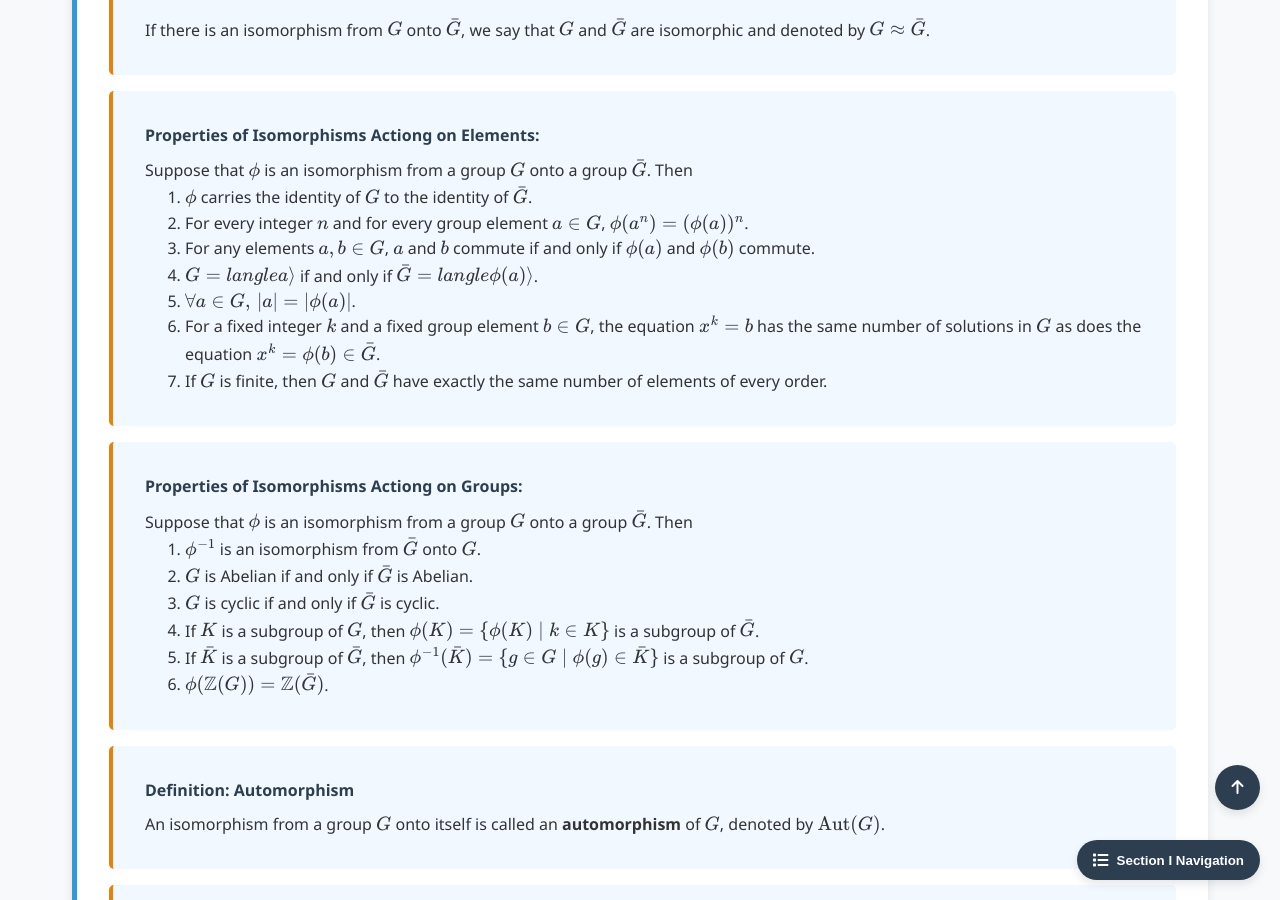
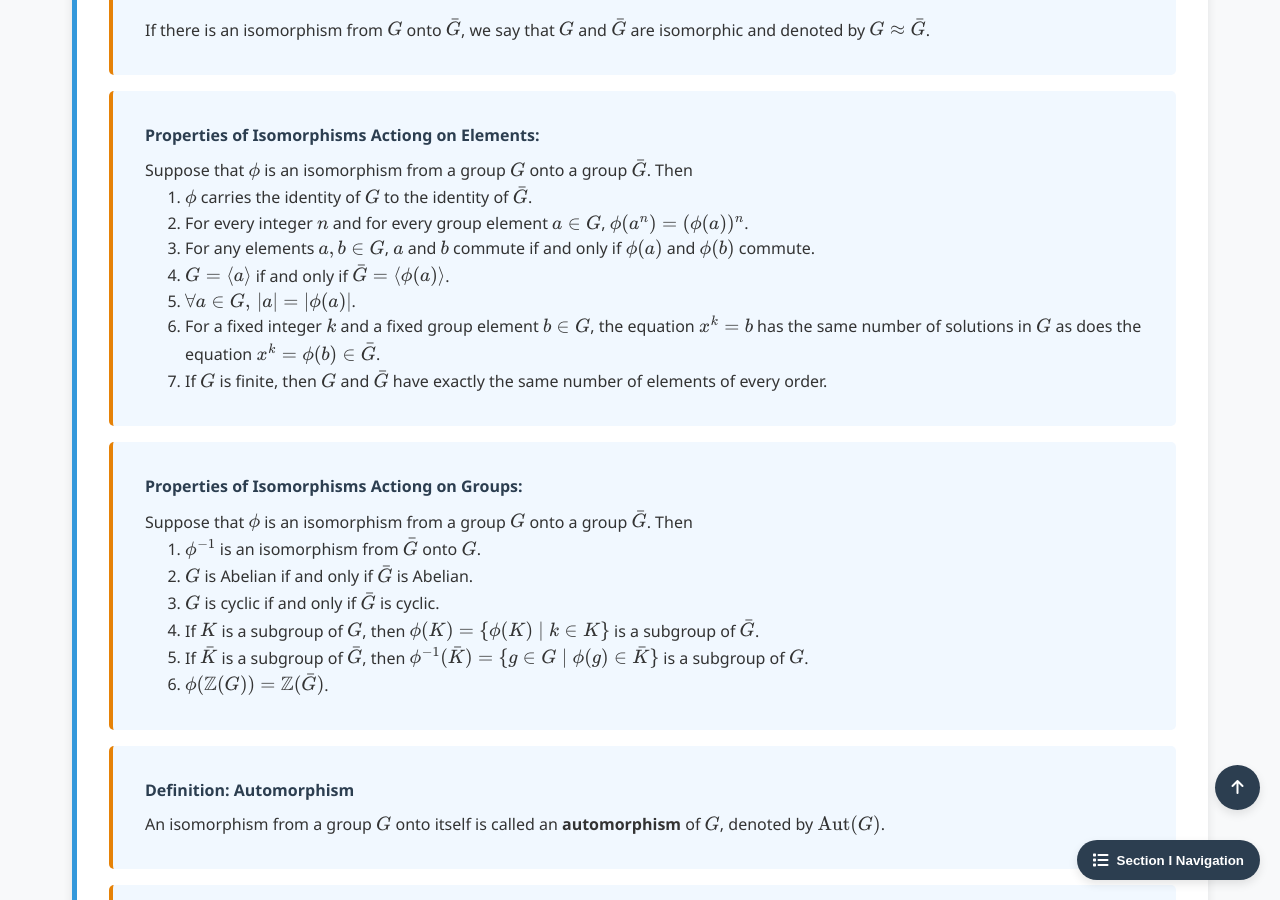
Before and after one commit to Yusukey01/yusukey01.github.io, a Jekyll site: the page built from Mathematics/Linear_algebra/group_isomorphism.html, in a window 1280 px wide and 900 px high, scrolled down 10327 px. Built offline with Jekyll 4.4.1, drawn with Linux system fonts in a browser that asks for light colours.

```diff
--- a/Mathematics/Linear_algebra/group_isomorphism.html
+++ b/Mathematics/Linear_algebra/group_isomorphism.html
@@ -604,7 +604,7 @@ uses_python: false
                         <li>\(\phi\) carries the identity of \(G\) to the identity of \(\bar{G}\).</li>
                         <li>For every integer \(n\) and for every group element \(a \in G\), \(\phi(a^n) = (\phi(a))^n\).</li>
                         <li>For any elements \(a, b \in G\), \(a\) and \(b\) commute if and only if \(\phi(a)\) and \(\phi(b)\) commute.</li>
-                        <li>\(G = langle a \rangle\) if and only if \(\bar{G} = langle \phi(a) \rangle\).</li>
+                        <li>\(G = \langle a \rangle\) if and only if \(\bar{G} = \langle \phi(a) \rangle\).</li>
                         <li>\(\forall a \in G, \, |a| = |\phi(a)|\).</li>
                         <li>For a fixed integer \(k\) and a fixed group element \(b \in G\),
                             the equation \(x^k = b\) has the same number of solutions in \(G\) as does the equation \(x^k = \phi(b) \in \bar{G}\).</li>
```
